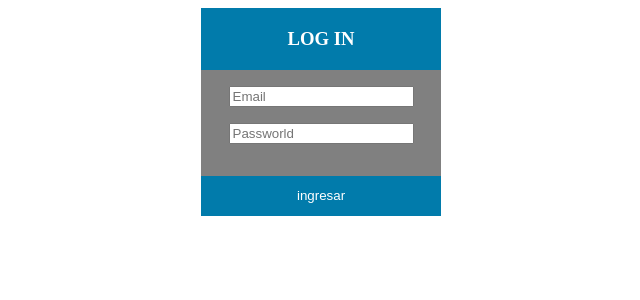
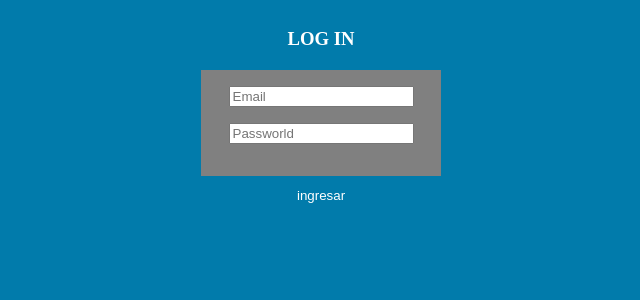
Before and after one commit to khadyCi/TirarDadosTravisHeroku, a PHP site: page / in a window 1280 px wide. Shown: the top 300 px of the page, without its empty margins (319-959 px from the left). Run offline with PHP 8.4, Linux system fonts and the light colour scheme.

Commit message:
commit 6

```diff
--- a/index.css
+++ b/index.css
@@ -3,6 +3,7 @@ body{
     text-align: center;
     padding-left: 40%;
     padding-right: 40%;
+    background-color: #017bab;
 }
 body div{
     background-color: gray;
```
Also changed, not shown: .travis.yml.
